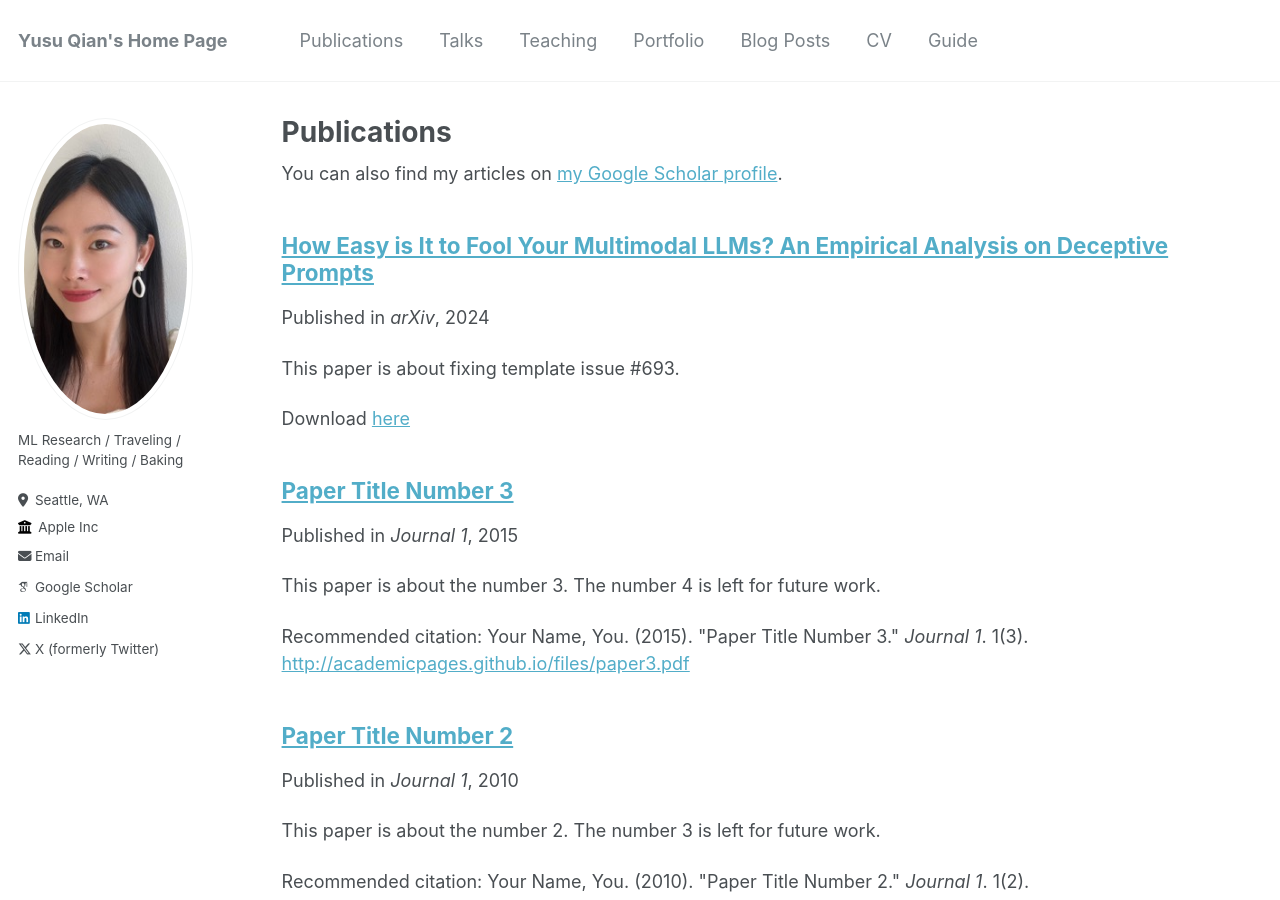
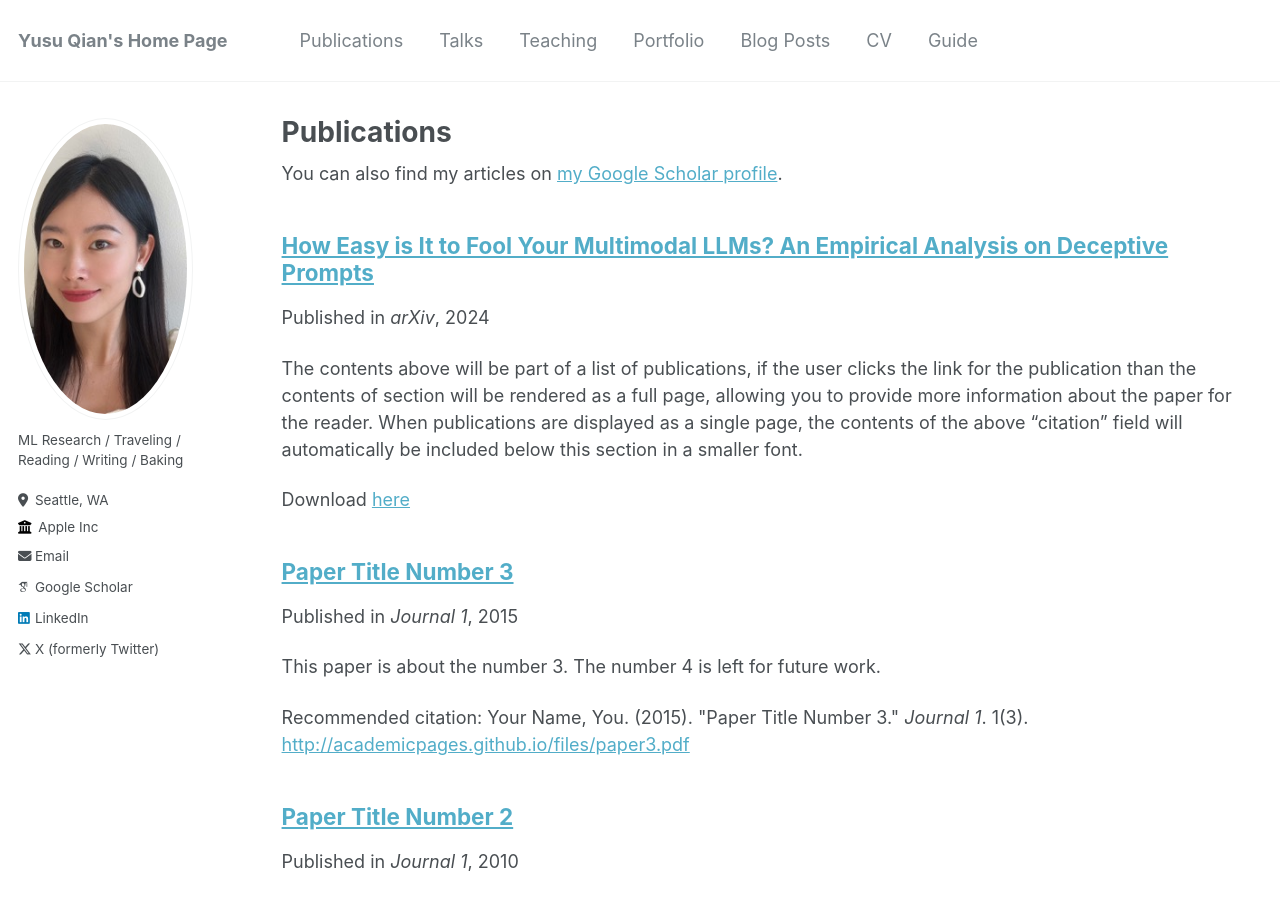
Before and after one commit to sueqian6/sueqian6.github.io, a Jekyll site: the page built from _pages/publications.md, in a window 1280 px wide and 900 px high. Built offline with Jekyll 4.4.1, drawn with Linux system fonts in a browser that asks for light colours; some web fonts are replaced; a file with an impossible date is left out.

Commit message:
Update 2024-02-17-paper-title-number-4.md

```diff
--- a/_publications/2024-02-17-paper-title-number-4.md
+++ b/_publications/2024-02-17-paper-title-number-4.md
@@ -1,7 +1,6 @@
 ---
 title: "How Easy is It to Fool Your Multimodal LLMs? An Empirical Analysis on Deceptive Prompts"
 permalink: https://arxiv.org/pdf/2402.13220.pdf
-excerpt: 'This paper is about fixing template issue #693.'
 date: 2024-02-20
 venue: 'arXiv'
 paperurl: '[http://academicpages.github.io/files/paper3.pdf](https://arxiv.org/pdf/2402.13220.pdf)'
```
